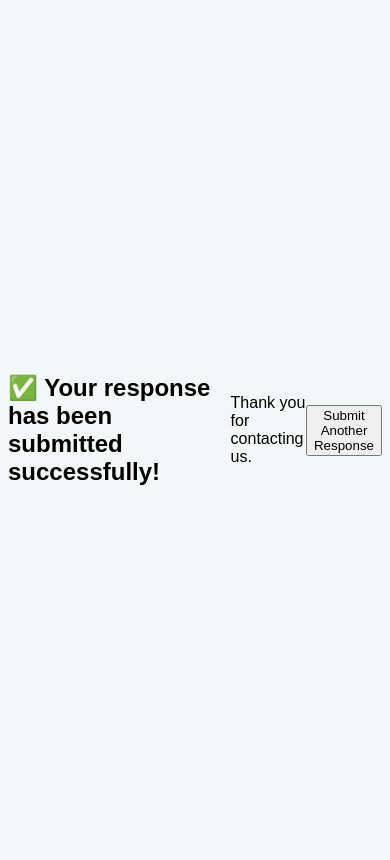
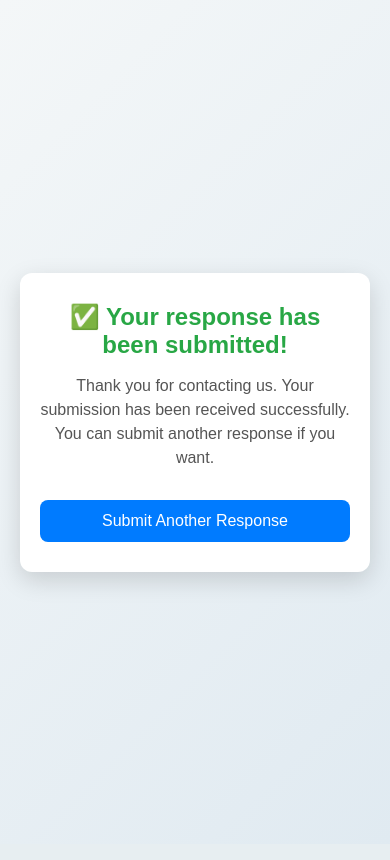
Before and after one commit to AniketBhudke/Research_form, a Django app: page /success/ in a window 390 px wide. After the commit the page ends 586 px from the top, so only its background shows below. Run offline with Django 5.2, Linux system fonts and the light colour scheme.

Commit message:
Initial commit

```diff
--- a/myapp/views.py
+++ b/myapp/views.py
@@ -12,8 +12,9 @@ def Contact_view(request):
             contact = form.save()
             purposes = request.POST.getlist('purposes')  # ✅ This is already a Python list
 
-            contact.save()            # save to DB
-            return redirect('success') # go to success page
+            contact.save()
+            return redirect('success')
+            return HttpResponse("Form submitted successfully!")                # save to DB # go to success page
     else:
         form = ContactForm()              # empty form for GET request
 
--- a/templates/myapp/success.html
+++ b/templates/myapp/success.html
@@ -1,75 +1,94 @@
 <!DOCTYPE html>
-<html>
+<html lang="en">
 <head>
+    <meta charset="UTF-8">
+    <meta name="viewport" content="width=device-width, initial-scale=1.0">
     <title>Success</title>
     <style>
+        /* Reset some default styles */
+        * {
+            box-sizing: border-box;
+            margin: 0;
+            padding: 0;
+        }
+
         body {
             font-family: 'Arial', sans-serif;
-    background-color: #f4f7f8;
+            background: linear-gradient(135deg, #f4f7f8, #e0eaf1);
             display: flex;
             justify-content: center;
             align-items: center;
             min-height: 100vh;
+            padding: 20px;
         }
 
         .container {
             background: #fff;
-    padding: 40px;
-    border-radius: 10px;
-    box-shadow: 0 5px 20px rgba(0,0,0,0.1);
-    width: 400px;
+            padding: 40px 30px;
+            border-radius: 12px;
+            box-shadow: 0 8px 25px rgba(0, 0, 0, 0.15);
+            width: 100%;
+            max-width: 450px;
             text-align: center;
+            transition: transform 0.3s ease;
+        }
+
+        .container:hover {
+            transform: translateY(-5px);
         }
 
         h1 {
-    color: #333;
-    margin-bottom: 20px;
+            color: #28a745;
+            font-size: 28px;
+            margin-bottom: 15px;
         }
 
-form {
-    display: flex;
-    flex-direction: column;
-    gap: 15px;
+        p {
+            font-size: 16px;
+            color: #555;
+            margin-bottom: 30px;
+            line-height: 1.5;
         }
 
-input, textarea {
-    padding: 12px;
-    border: 1px solid #ccc;
-    border-radius: 5px;
-    width: 100%;
-    box-sizing: border-box;
-}
-
-button.btn, a.btn {
-    padding: 12px;
+        .btn {
+            display: inline-block;
+            padding: 12px 25px;
             background: #007BFF;
             color: #fff;
             text-decoration: none;
-    border: none;
-    border-radius: 5px;
-    cursor: pointer;
+            border-radius: 8px;
             font-size: 16px;
+            font-weight: 500;
+            transition: background 0.3s ease, transform 0.2s ease;
         }
 
-button.btn:hover, a.btn:hover {
+        .btn:hover {
             background: #0056b3;
+            transform: scale(1.05);
         }
 
-.success p {
-    font-size: 16px;
-    color: #555;
-    margin-bottom: 20px;
+        /* Responsive for mobile */
+        @media (max-width: 500px) {
+            .container {
+                padding: 30px 20px;
             }
 
+            h1 {
+                font-size: 24px;
+            }
+
+            .btn {
+                width: 100%;
+                padding: 12px 0;
+            }
+        }
     </style>
 </head>
 <body>
-    <h2>✅ Your response has been submitted successfully!</h2>
-    <p>Thank you for contacting us.</p>
-
-    <!-- Button to give another response -->
-    <a href="{% url 'contact' %}">
-        <button type="button">Submit Another Response</button>
-    </a>
+    <div class="container">
+        <h1>✅ Your response has been submitted!</h1>
+        <p>Thank you for contacting us. Your submission has been received successfully. You can submit another response if you want.</p>
+        <a href="{% url 'contact' %}" class="btn">Submit Another Response</a>
+    </div>
 </body>
 </html>
```
Also changed, not shown: templates/myapp/contact.html (+82 -4 lines). Lines whose indentation alone changed are shown as unchanged.
